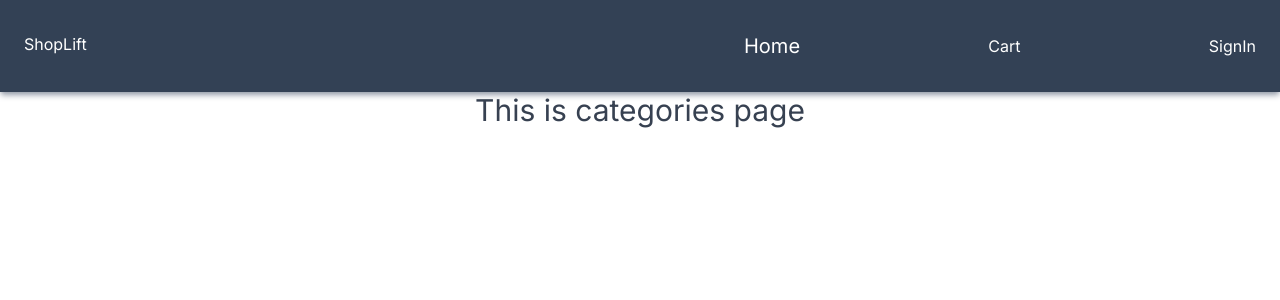
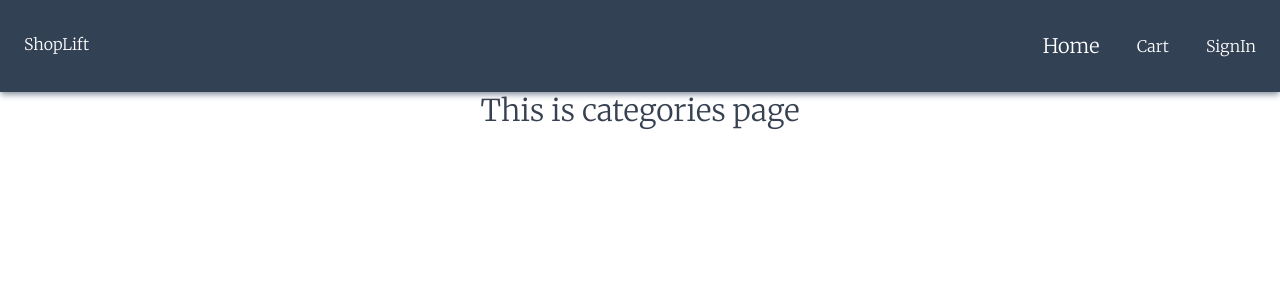
Before and after one commit to jaybee777/shoplift, a Next.js app: page /categories in a window 1280 px wide. Shown: the top 300 px of the page. Built offline with nearby package versions, Linux system fonts and the light colour scheme.

Commit message:
added side bar

```diff
--- a/src/app/NavBar.tsx
+++ b/src/app/NavBar.tsx
@@ -5,7 +5,7 @@ export const Navbar = () => {
   return (
     <nav className="flex shadow-md shadow-gray-400 bg-slate-700 text-white py-8  justify-between">
       <h1 className="ml-6 hover:text-gray-300">ShopLift</h1>
-      <ul className="mr-6 w-2/5 items-center flex justify-between">
+      <ul className="mr-6 w-2/12 items-center flex justify-between">
         <li className="hover:text-gray-300 text-xl hover:cursor-pointer">
           <Link href={`/`}>Home</Link>
         </li>
--- a/src/app/categories/page.tsx
+++ b/src/app/categories/page.tsx
@@ -1,5 +1,4 @@
 // import React from "react";
-
 export default function CategoriesPage() {
   return (
     <div>
--- /dev/null
+++ b/src/app/components/SideBar.tsx
@@ -0,0 +1,32 @@
+import { FaBoxOpen } from "react-icons/fa6";
+import { MdOutlineEditNote } from "react-icons/md";
+import { CiHeart } from "react-icons/ci";
+import { BiLogoStripe } from "react-icons/bi";
+
+export const SideBar = () => {
+  return (
+    <div className="w-1/6 shadow-xl h-[100vh]">
+      <div className="mt-2 flex justify-between">
+        <BiLogoStripe className={`h-12 hover:cursor-pointer w-12`} />
+        <button className="text-2xl mr-4 hover:cursor-pointer">X</button>
+      </div>
+      <p className="text-sm text-center mb-2 mt-7">Account</p>
+
+      <div className=" border mx-2 border-gray-300"></div>
+      <ul className="ml-2 text-slate-700">
+        <li className="flex py-1 justify-start px-">
+          <FaBoxOpen className="h-8 text-slate-700 mr-1 w-8" />
+          Orders
+        </li>
+        <li className="flex py-1 justify-start px-">
+          <MdOutlineEditNote className="h-8 text-slate-800 mr-1 w-8" />
+          Pending orders
+        </li>
+        <li className="flex py-1 justify-start px-">
+          <CiHeart className="h-8 text-slate-800 mr-1 w-8" />
+          Saved items
+        </li>
+      </ul>
+    </div>
+  );
+};
--- a/src/app/layout.tsx
+++ b/src/app/layout.tsx
@@ -1,9 +1,15 @@
 import type { Metadata } from "next";
-import { Inter } from "next/font/google";
+import { Open_Sans, Merriweather } from "next/font/google";
 import "./globals.css";
 import { Navbar } from "./NavBar";
 
-const inter = Inter({ subsets: ["latin"] });
+const openSans = Open_Sans({ subsets: ["latin"], display: "swap" });
+
+const Merri_Weather = Merriweather({
+  subsets: ["latin"],
+  display: "swap",
+  weight: "300",
+});
 
 export const metadata: Metadata = {
   title: "Create Next App",
@@ -16,8 +22,8 @@ export default function RootLayout({
   children: React.ReactNode;
 }) {
   return (
-    <html lang="en">
-      <body className={inter.className}>
+    <html className={Merri_Weather.className} lang="en">
+      <body>
         <Navbar />
         {children}
       </body>
--- a/src/app/page.tsx
+++ b/src/app/page.tsx
@@ -1,11 +1,11 @@
 // import Image from "next/image";
-
-import ProductCard from "./components/ProductCard";
+import { SideBar } from "./components/SideBar";
+// import ProductCard from "./components/ProductCard";
 
 export default function Home() {
   return (
     <div>
-      <ProductCard />
+      <SideBar />
     </div>
   );
 }
```
Also changed, not shown: package.json (+4 -3 lines), 1 other file (tests, documents, lock files or other folders).
